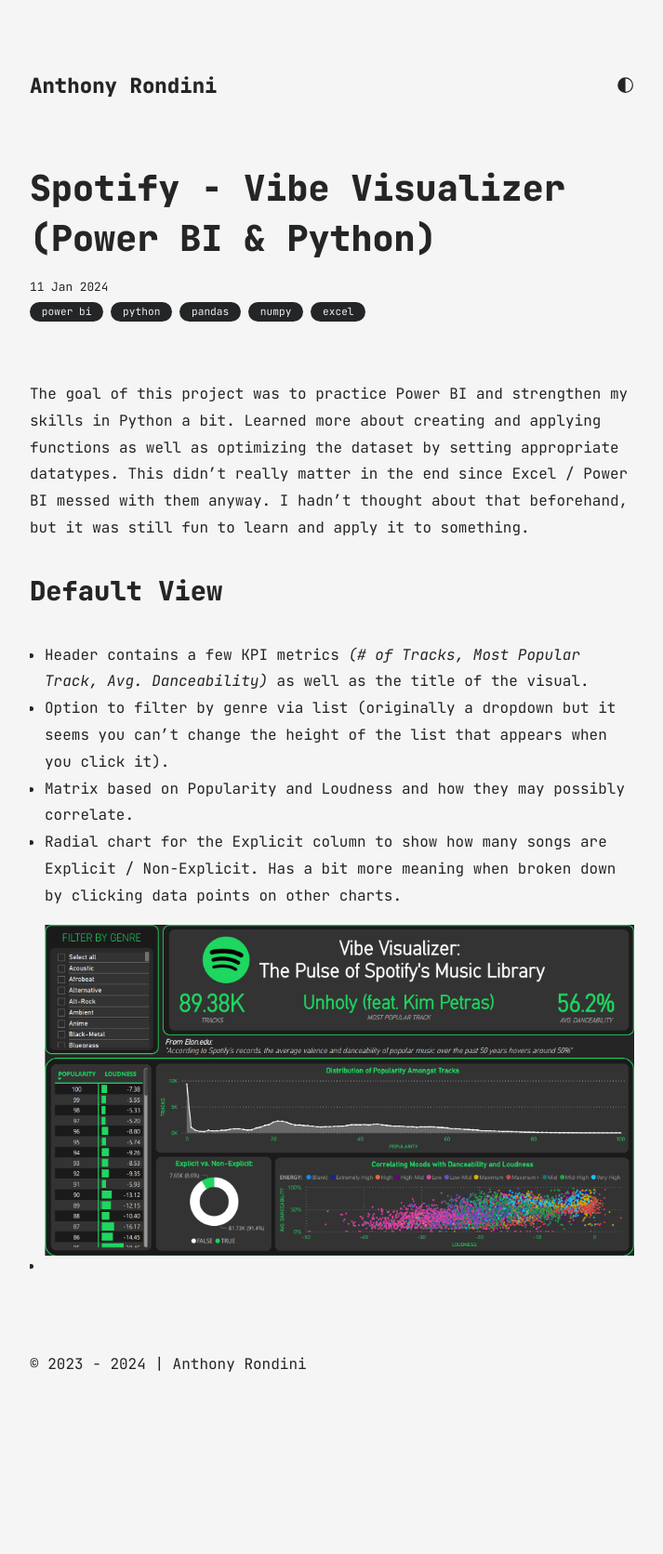
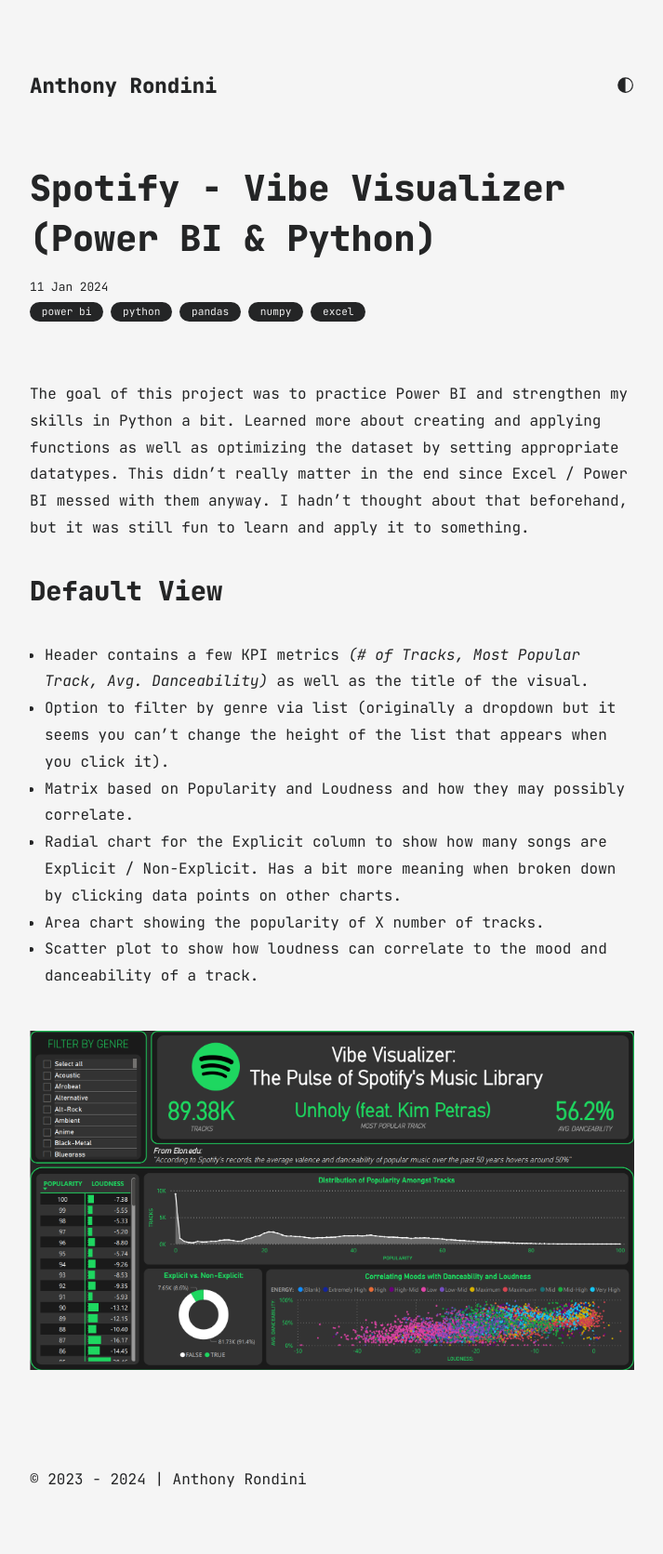
Before and after one commit to ouchmode/Portfolio, a Jekyll site: the page built from all_collections/_posts/2024-01-11-spotify-visualization.md, in a window 1280 px wide. Shown: the whole page at 93% size, without its empty margins (283-996 px from the left). Built offline with Jekyll 4.4.1, drawn with Linux system fonts in a browser that asks for light colours; before the commit the page ends 1548 px from its top, so only the background shows below that.

Commit message:
Update 2024-01-11-spotify-visualization.md

```diff
--- a/all_collections/_posts/2024-01-11-spotify-visualization.md
+++ b/all_collections/_posts/2024-01-11-spotify-visualization.md
@@ -12,5 +12,7 @@ The goal of this project was to practice Power BI and strengthen my skills in Py
 - Option to filter by genre via list (originally a dropdown but it seems you can't change the height of the list that appears when you click it).
 - Matrix based on Popularity and Loudness and how they may possibly correlate.
 - Radial chart for the Explicit column to show how many songs are Explicit / Non-Explicit. Has a bit more meaning when broken down by clicking data points on other charts.
--
+- Area chart showing the popularity of X number of tracks.
+- Scatter plot to show how loudness can correlate to the mood and danceability of a track.
+
 ![Image](/images/spotify_vis.png)
```
